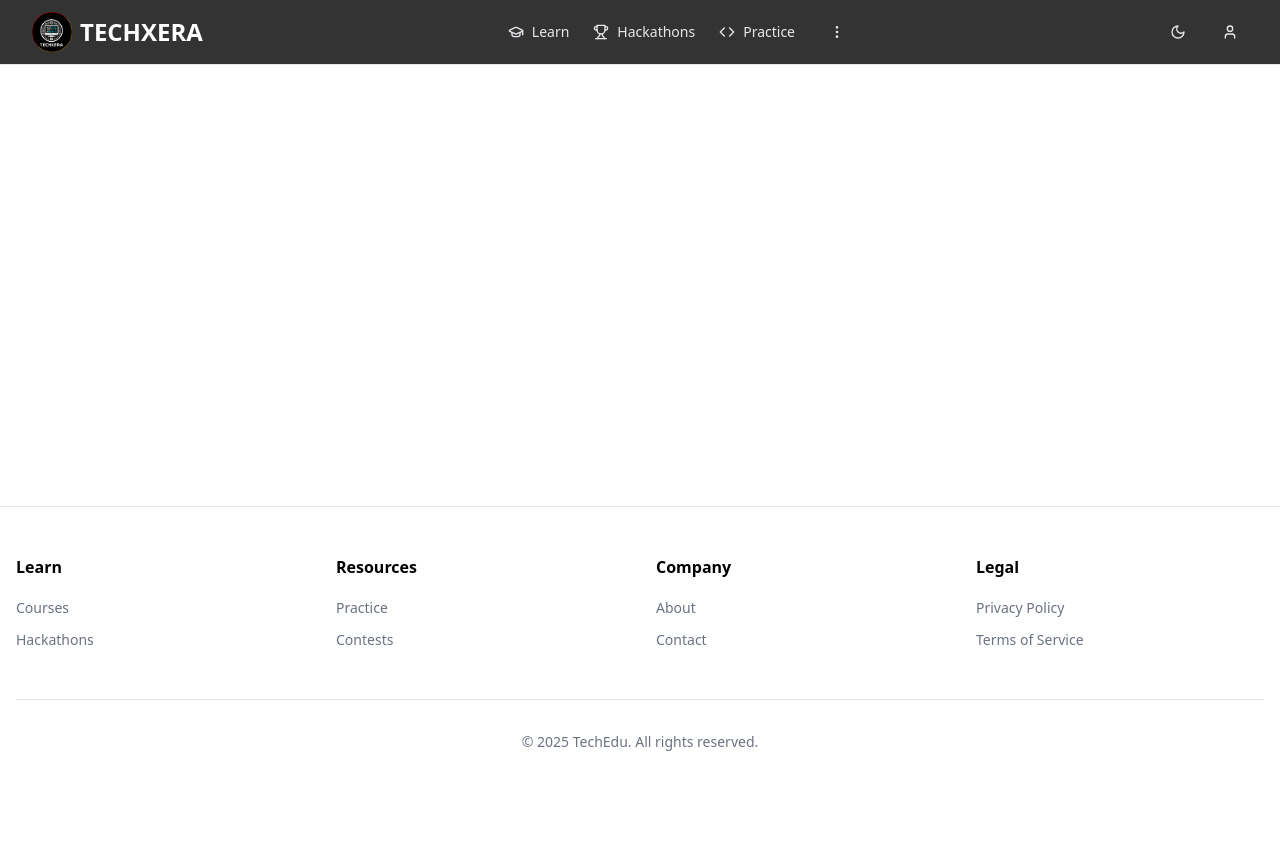
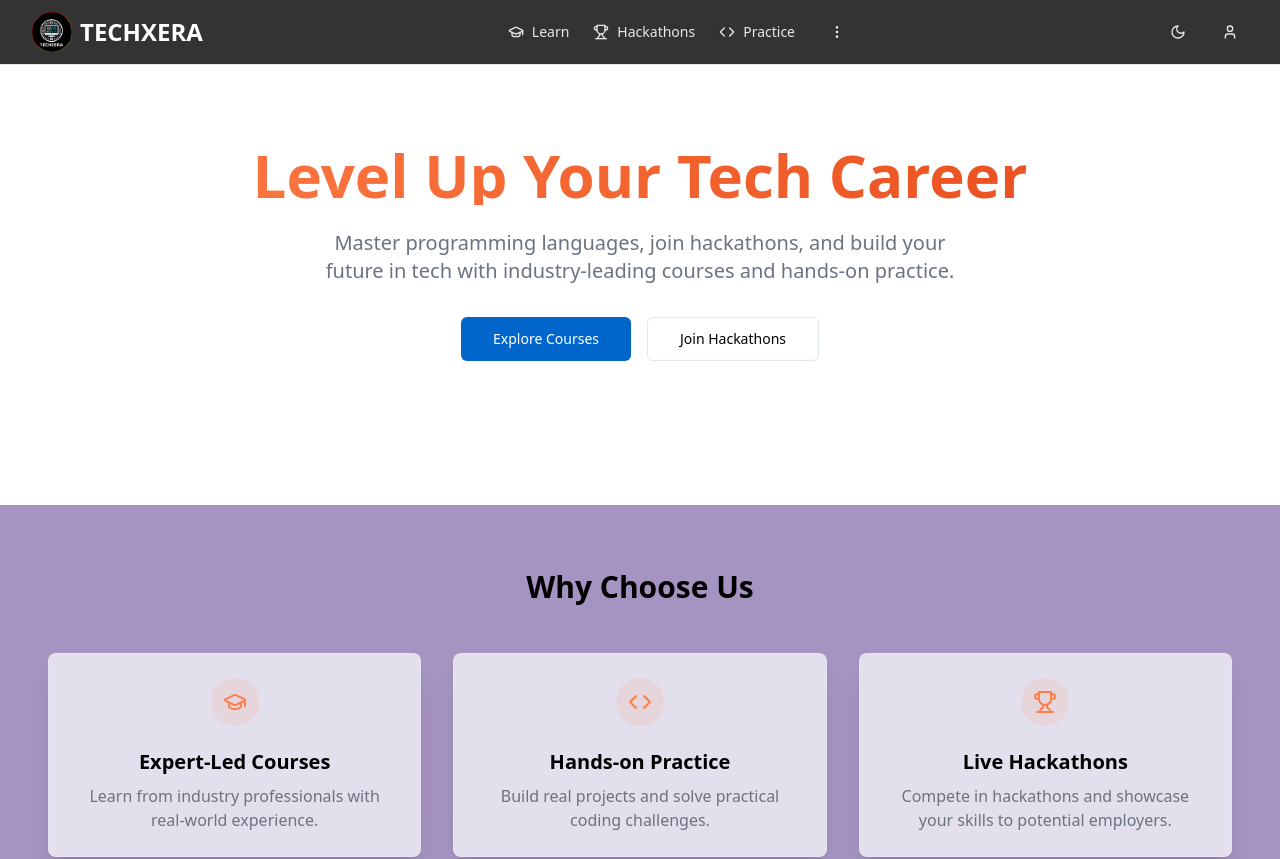
Before and after one commit to Sketchy-Guy/codequest-dashboard-3b22c98f, a React (Vite) app: page / in a window 1280 px wide. Shown: the top 859 px of the page. Before the commit the page ends 800 px from the top, so only its background shows below. Built offline with nearby package versions, Linux system fonts and the light colour scheme.

Commit message:
Fix: Resolve Lucide-react import error
The commit addresses

```diff
--- a/src/App.tsx
+++ b/src/App.tsx
@@ -1,6 +1,6 @@
 
 import { QueryClient, QueryClientProvider } from "@tanstack/react-query";
-import { BrowserRouter, Routes, Route } from "react-router-dom";
+import { BrowserRouter, Routes, Route, Outlet } from "react-router-dom";
 import { Layout } from "./components/Layout";
 import Index from "./pages/Index";
 import Dashboard from "./pages/Dashboard";
@@ -21,8 +21,8 @@ const App = () => (
     <BrowserRouter>
       <Routes>
         <Route path="/login" element={<Login />} />
-        <Route element={<Layout />}>
-          <Route path="/" element={<Index />} />
+        <Route path="/" element={<Layout><Outlet /></Layout>}>
+          <Route index element={<Index />} />
           <Route path="/dashboard" element={<Dashboard />} />
           <Route path="/courses" element={<Courses />} />
           <Route path="/hackathons" element={<Hackathons />} />
--- a/src/pages/Login.tsx
+++ b/src/pages/Login.tsx
@@ -5,7 +5,7 @@ import { Button } from "@/components/ui/button";
 import { Input } from "@/components/ui/input";
 import { Card } from "@/components/ui/card";
 import { Label } from "@/components/ui/label";
-import { Github, Google, Twitter } from "lucide-react";
+import { GithubIcon, Mail, Share2 } from "lucide-react";
 
 const Login = () => {
   const [isSignUp, setIsSignUp] = useState(false);
@@ -94,13 +94,13 @@ const Login = () => {
 
               <div className="grid grid-cols-3 gap-3">
                 <Button variant="outline" className="w-full">
-                  <Google className="h-5 w-5" />
+                  <Mail className="h-5 w-5" />
                 </Button>
                 <Button variant="outline" className="w-full">
-                  <Github className="h-5 w-5" />
+                  <GithubIcon className="h-5 w-5" />
                 </Button>
                 <Button variant="outline" className="w-full">
-                  <Twitter className="h-5 w-5" />
+                  <Share2 className="h-5 w-5" />
                 </Button>
               </div>
 
```
